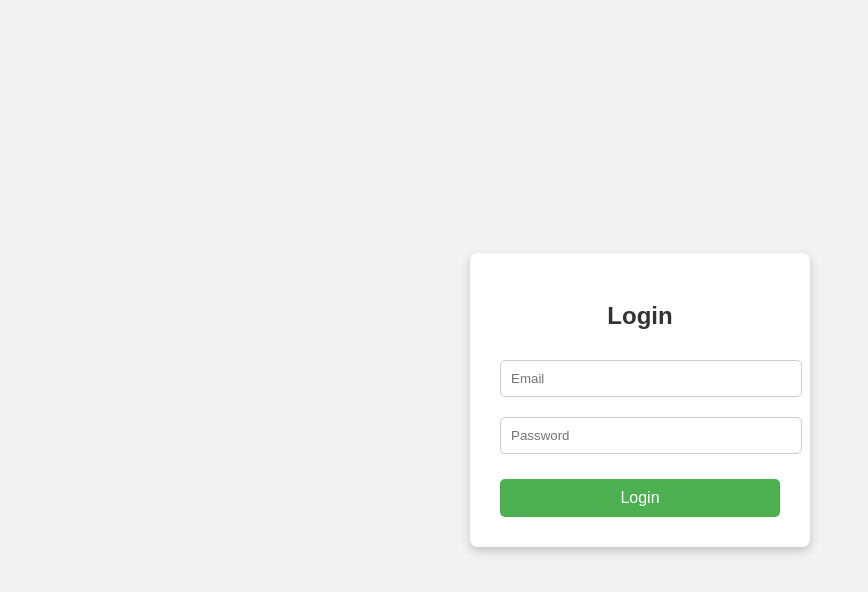
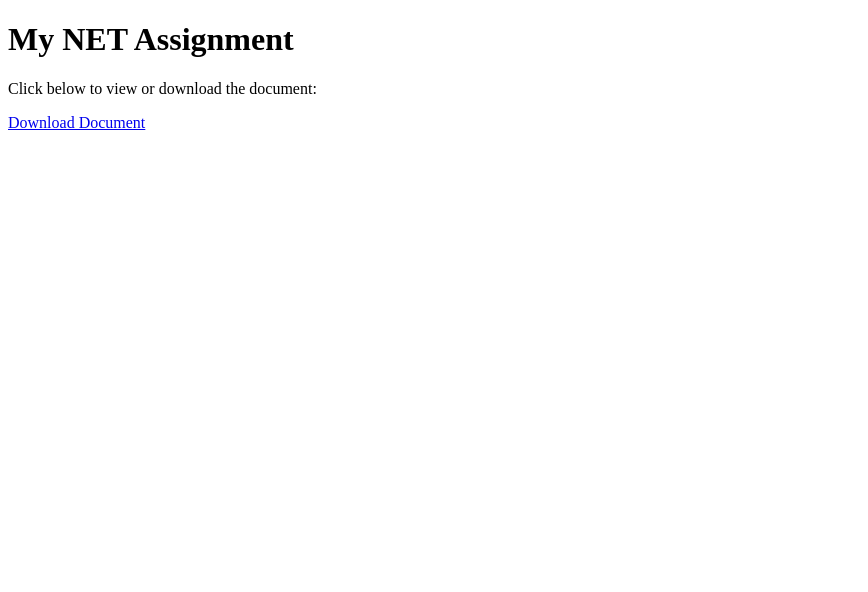
Before and after one commit to AnkeshGupta18/Something, a plain HTML site: page index.html in a window 1280 px wide. Shown: the whole page, without its empty margins (0-868 px from the left). Drawn offline with Linux system fonts and the light colour scheme.

Commit message:
Update index.html

```diff
--- a/index.html
+++ b/index.html
@@ -1,87 +1,15 @@
-<!-- design a webpage exploring various UI Interaction Patterns -->
-
 <!DOCTYPE html>
 <html>
 <head>
-
-<title>Simple Login</title>
-
-<style>
-
-body{
-    margin:0;
-    height:100vh;
-    display:flex;
-    justify-content:center;
-    align-items:center;
-    background:#f2f2f2;
-    font-family:Arial, sans-serif;
-}
-
-/* Login Box */
-
-.login-box{
-    width:280px;
-    padding:30px;
-    background:white;
-    border-radius:8px;
-    text-align:center;
-    box-shadow:0 4px 10px rgba(0,0,0,0.2);
-}
-
-/* Heading */
-
-.login-box h2{
-    color:#333;
-    margin-bottom:20px;
-}
-
-/* Input Fields */
-
-.login-box input{
-    width:100%;
-    padding:10px;
-    margin:10px 0;
-    border:1px solid #ccc;
-    border-radius:5px;
-    outline:none;
-}
-
-/* Button */
-
-.login-box button{
-    width:100%;
-    padding:10px;
-    margin-top:15px;
-    background:#4CAF50;
-    color:white;
-    border:none;
-    border-radius:5px;
-    font-size:16px;
-    cursor:pointer;
-}
-
-.login-box button:hover{
-    background:#45a049;
-}
-
-</style>
-
+<title>NET Assignment</title>
 </head>
 
 <body>
+<h1>My NET Assignment</h1>
 
-<div class="login-box">
+<p>Click below to view or download the document:</p>
 
-<h2>Login</h2>
-
-<input type="email" placeholder="Email">
-
-<input type="password" placeholder="Password">
-
-<button>Login</button>
-
-</div>
+<a href="NET.docx">Download Document</a>
 
 </body>
 </html>
```
